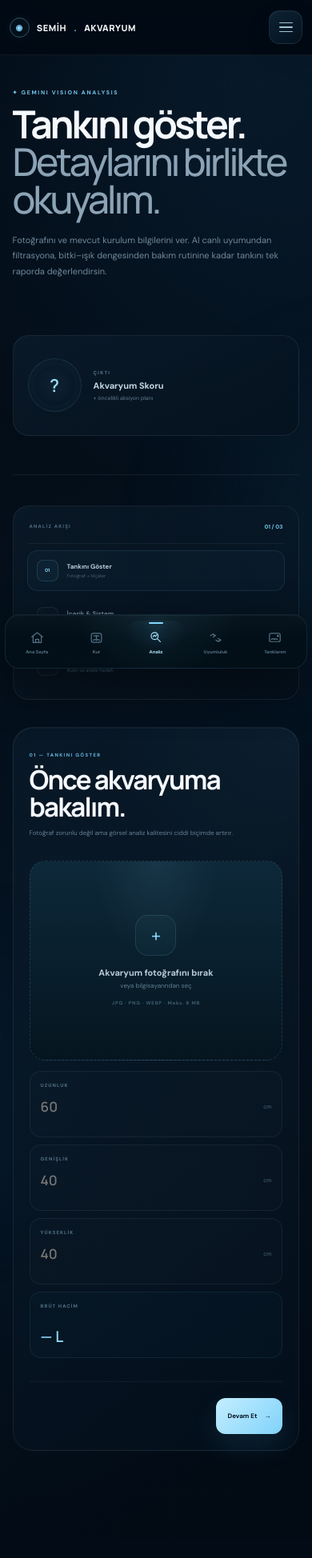
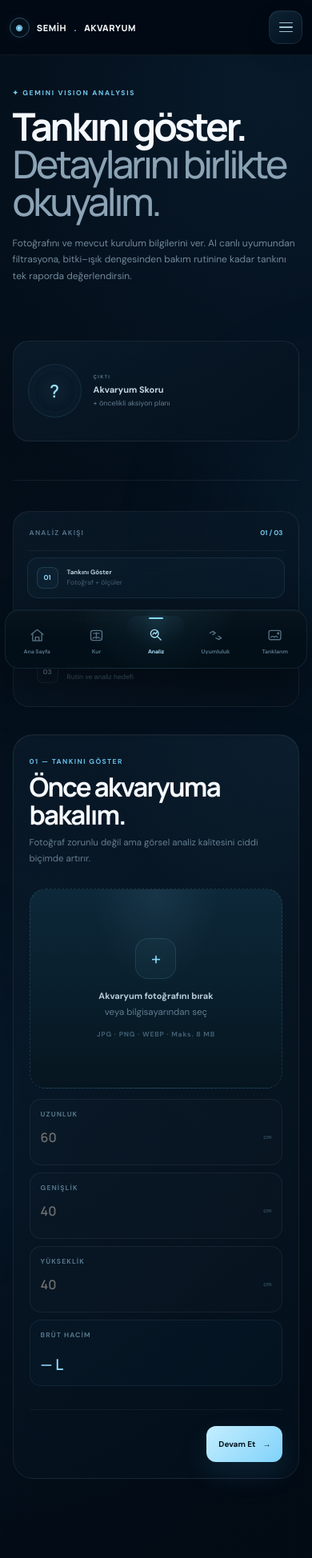
Before and after one commit to bidimenu/semih-akvaryum, a Flask app: page /akvaryum-analiz in a window 390 px wide. Shown: the top 1948 px of the page at 80% size. Run offline with Flask 3, Linux system fonts and the light colour scheme; the visitor is signed in with stand-in values (Sample User, id 1); some libraries are stand-ins or nearby versions.

Commit message:
update text boyut

```diff
--- /dev/null
+++ b/static/css/readability.css
@@ -0,0 +1,553 @@
+/* =====================================================
+   SEMİH.AKVARYUM — READABILITY PASS V1
+   Başlık boyutlarına dokunmaz.
+   Küçük UI metinlerini ve body copy'yi okunabilir yapar.
+===================================================== */
+
+
+/* -----------------------------------------------------
+   GENERAL BODY COPY
+----------------------------------------------------- */
+
+body p {
+    font-size: 11px !important;
+    line-height: 1.72 !important;
+}
+
+body small {
+    font-size: 8px !important;
+    line-height: 1.45;
+}
+
+
+/* Normal UI actions — hero / page titles unaffected. */
+body button,
+body input,
+body textarea,
+body select {
+    font-size: 10px;
+}
+
+
+/* -----------------------------------------------------
+   MICRO LABELS / METADATA
+   These were frequently 5–7px in the original visual system.
+----------------------------------------------------- */
+
+.analysis-kicker,
+.compat-kicker,
+.result-kicker,
+.auth-kicker,
+.profile-kicker,
+.tank-detail-kicker,
+.builder-eyebrow,
+.community-join-kicker,
+
+.analysis-progress-head span,
+.analysis-progress-head strong,
+.analysis-step-nav > span,
+.analysis-step-nav small,
+.analysis-progress-note span,
+.analysis-step-head > span,
+.analysis-upload-preview > span,
+.analysis-dimensions label > span,
+.analysis-volume-live > span,
+.analysis-field > span,
+.analysis-choice-title,
+.analysis-char-count,
+.analysis-choice-grid small,
+.analysis-result-topbar > span,
+.analysis-result-meta span,
+.analysis-score-card > span,
+.analysis-score-breakdown article > span,
+.analysis-result-section-head > span,
+.analysis-result-section-head small,
+.analysis-issue > span,
+.analysis-issue > div strong,
+.analysis-system-recommendations span,
+.analysis-visual-findings article > div span,
+.analysis-chat-badge,
+.analysis-chat-label,
+.analysis-chat-label > span,
+.analysis-chat-form-bottom small,
+
+.compat-progress-head span,
+.compat-progress-head strong,
+.compat-step-nav > span,
+.compat-step-nav small,
+.compat-progress-note span,
+.compat-step-head > span,
+.compat-dimensions label > span,
+.compat-volume-live > span,
+.compat-field > span,
+.compat-candidate-card label > span,
+.compat-field small,
+.compat-popular > span,
+.compat-result-topbar > span,
+.compat-result-meta span,
+.compat-score-card > span,
+.compat-score-breakdown article > span,
+.compat-result-section-head > span,
+.compat-result-section-head small,
+.compat-species-main > span,
+.compat-recommended-count span,
+.compat-species-facts span,
+.compat-conflict > span,
+.compat-top-recommendation > span,
+.compat-conditions > span,
+.compat-alternatives article > span,
+
+.field-label,
+.dimension-label,
+.volume-preview small,
+.dream-meta,
+.final-ready-card span,
+.submitted-summary span,
+.builder-mobile-progress > span,
+.builder-loading-kicker,
+
+.result-hero-meta span,
+.result-score-top,
+.result-warning-head small,
+.result-section-heading > span,
+.result-section-heading small,
+.result-design-main > span,
+.result-mini-card > span,
+.result-info-card > span,
+.equipment-category small,
+.livestock-card-top,
+.livestock-period span,
+.plant-card > div span,
+.result-parameters span,
+.budget-total span,
+.result-maintenance-list span,
+.timeline-marker,
+.result-timeline article > div:nth-child(2) > span,
+.result-why-list p span,
+.result-alternatives-head > span,
+
+.auth-story-features span,
+.auth-preview-content span,
+.auth-field > span,
+.auth-checkbox,
+.profile-stats span,
+.profile-tank-score,
+.profile-tank-content > span,
+
+.tank-detail-saved,
+.tank-detail-score,
+.tank-detail-visual-label span,
+.tank-detail-meta span,
+.tank-detail-section-head small,
+.tank-detail-large-card > span,
+.tank-detail-small-card > span,
+.tank-detail-livestock article > div,
+.tank-detail-parameters span,
+.tank-equipment-category small,
+.tank-ai-context-badge,
+.tank-ai-message-label,
+.tank-ai-message-label span,
+.tank-ai-form-bottom small,
+.tank-tool-number,
+.tank-revision-meta > span,
+
+.feature-label,
+.summary-label,
+.community-photo-label,
+.community-tank-meta,
+.question-meta,
+.question-tags span {
+    font-size: 7.8px !important;
+    line-height: 1.35;
+}
+
+
+/* -----------------------------------------------------
+   SMALL BODY / CARD COPY
+----------------------------------------------------- */
+
+.analysis-error p,
+.analysis-progress-note p,
+.analysis-step-head p,
+.analysis-upload-preview p,
+.analysis-final-note p,
+.analysis-system-body > p,
+.analysis-issue > p,
+.analysis-issue > div p,
+.analysis-visual-findings article > p,
+.analysis-top-actions p,
+.analysis-result-footer p,
+.analysis-chat-head p,
+.analysis-chat-empty p,
+.analysis-chat-message p,
+
+.compat-error p,
+.compat-progress-note p,
+.compat-step-head p,
+.compat-final-note p,
+.compat-conflict p,
+.compat-assessment-list article > p,
+.compat-conditions > div p,
+.compat-no-condition,
+.compat-alternatives p,
+.compat-result-footer p,
+
+.builder-sidebar-note p,
+.budget-field > p,
+.species-note p,
+.builder-api-error p,
+
+.equipment-main p,
+.livestock-card > p,
+.plant-card > p,
+.result-info-card p,
+.water-note,
+.budget-row p,
+.result-maintenance-list p,
+.result-alternative-grid p,
+
+.auth-story-features p,
+.auth-panel-head p,
+.auth-remember p,
+.profile-identity p,
+.profile-tank-content p,
+
+.tank-detail-alert p,
+.tank-detail-large-card p,
+.tank-detail-livestock p,
+.tank-detail-equipment article > div:nth-child(2) p,
+.tank-detail-actions p,
+.tank-ai-head p,
+.tank-ai-message p,
+.tank-ai-empty p,
+.tank-revision-card > p,
+.tank-danger-card > p,
+.tank-delete-dialog > p {
+    font-size: 10.5px !important;
+    line-height: 1.68 !important;
+}
+
+
+/* -----------------------------------------------------
+   BUTTONS / CHIPS / SMALL ACTIONS
+----------------------------------------------------- */
+
+.analysis-next,
+.analysis-submit,
+.analysis-back,
+.analysis-result-topbar a,
+.analysis-result-footer > a,
+.analysis-chat-prompts button,
+.analysis-chat-form-bottom button,
+
+.compat-next,
+.compat-submit,
+.compat-back,
+.compat-result-topbar a,
+.compat-popular button,
+.compat-result-footer > a,
+
+.quick-species-list button,
+.builder-validation-message,
+
+.profile-new-tank,
+.empty-create-button,
+.nav-logout-button,
+.auth-back,
+.auth-switch,
+
+.tank-detail-back,
+.tank-detail-actions > a,
+.tank-ai-quick-prompts button,
+.tank-ai-form-bottom button,
+.tank-revision-form button,
+.tank-delete-open,
+.tank-delete-actions button {
+    font-size: 9px !important;
+}
+
+
+/* -----------------------------------------------------
+   FORMS
+----------------------------------------------------- */
+
+.analysis-field input,
+.analysis-field textarea,
+.compat-field input,
+.compat-field textarea,
+.compat-candidate-card input {
+    font-size: 11px !important;
+}
+
+input::placeholder,
+textarea::placeholder {
+    opacity: .92;
+}
+
+
+/* =====================================================
+   MOBILE READABILITY
+===================================================== */
+
+@media (max-width: 900px) {
+
+    body p {
+        font-size: 12px !important;
+        line-height: 1.72 !important;
+    }
+
+    body small {
+        font-size: 9px !important;
+    }
+
+
+    /*
+       16px prevents Safari/iOS from zooming the page when
+       focusing an input. It also makes forms much easier to read.
+    */
+    body input,
+    body textarea,
+    body select {
+        font-size: 16px !important;
+        line-height: 1.5;
+    }
+
+
+    body button {
+        font-size: 10px;
+    }
+
+
+    .analysis-kicker,
+    .compat-kicker,
+    .result-kicker,
+    .auth-kicker,
+    .profile-kicker,
+    .tank-detail-kicker,
+    .builder-eyebrow,
+    .community-join-kicker,
+
+    .analysis-progress-head span,
+    .analysis-progress-head strong,
+    .analysis-step-nav > span,
+    .analysis-step-nav small,
+    .analysis-progress-note span,
+    .analysis-step-head > span,
+    .analysis-upload-preview > span,
+    .analysis-dimensions label > span,
+    .analysis-volume-live > span,
+    .analysis-field > span,
+    .analysis-choice-title,
+    .analysis-char-count,
+    .analysis-choice-grid small,
+    .analysis-result-topbar > span,
+    .analysis-result-meta span,
+    .analysis-score-card > span,
+    .analysis-score-breakdown article > span,
+    .analysis-result-section-head > span,
+    .analysis-result-section-head small,
+    .analysis-issue > span,
+    .analysis-issue > div strong,
+    .analysis-system-recommendations span,
+    .analysis-visual-findings article > div span,
+    .analysis-chat-badge,
+    .analysis-chat-label,
+    .analysis-chat-label > span,
+    .analysis-chat-form-bottom small,
+
+    .compat-progress-head span,
+    .compat-progress-head strong,
+    .compat-step-nav > span,
+    .compat-step-nav small,
+    .compat-progress-note span,
+    .compat-step-head > span,
+    .compat-dimensions label > span,
+    .compat-volume-live > span,
+    .compat-field > span,
+    .compat-candidate-card label > span,
+    .compat-field small,
+    .compat-popular > span,
+    .compat-result-topbar > span,
+    .compat-result-meta span,
+    .compat-score-card > span,
+    .compat-score-breakdown article > span,
+    .compat-result-section-head > span,
+    .compat-result-section-head small,
+    .compat-species-main > span,
+    .compat-recommended-count span,
+    .compat-species-facts span,
+    .compat-conflict > span,
+    .compat-top-recommendation > span,
+    .compat-conditions > span,
+    .compat-alternatives article > span,
+
+    .field-label,
+    .dimension-label,
+    .volume-preview small,
+    .dream-meta,
+    .final-ready-card span,
+    .submitted-summary span,
+    .builder-mobile-progress > span,
+    .builder-loading-kicker,
+
+    .result-hero-meta span,
+    .result-score-top,
+    .result-warning-head small,
+    .result-section-heading > span,
+    .result-section-heading small,
+    .result-design-main > span,
+    .result-mini-card > span,
+    .result-info-card > span,
+    .equipment-category small,
+    .livestock-card-top,
+    .livestock-period span,
+    .plant-card > div span,
+    .result-parameters span,
+    .budget-total span,
+    .result-maintenance-list span,
+    .timeline-marker,
+    .result-timeline article > div:nth-child(2) > span,
+    .result-why-list p span,
+    .result-alternatives-head > span,
+
+    .auth-story-features span,
+    .auth-preview-content span,
+    .auth-field > span,
+    .auth-checkbox,
+    .profile-stats span,
+    .profile-tank-score,
+    .profile-tank-content > span,
+
+    .tank-detail-saved,
+    .tank-detail-score,
+    .tank-detail-visual-label span,
+    .tank-detail-meta span,
+    .tank-detail-section-head small,
+    .tank-detail-large-card > span,
+    .tank-detail-small-card > span,
+    .tank-detail-livestock article > div,
+    .tank-detail-parameters span,
+    .tank-equipment-category small,
+    .tank-ai-context-badge,
+    .tank-ai-message-label,
+    .tank-ai-message-label span,
+    .tank-ai-form-bottom small,
+    .tank-tool-number,
+    .tank-revision-meta > span,
+
+    .feature-label,
+    .summary-label,
+    .community-photo-label,
+    .community-tank-meta,
+    .question-meta,
+    .question-tags span {
+        font-size: 8.6px !important;
+    }
+
+
+    .analysis-error p,
+    .analysis-progress-note p,
+    .analysis-step-head p,
+    .analysis-upload-preview p,
+    .analysis-final-note p,
+    .analysis-system-body > p,
+    .analysis-issue > p,
+    .analysis-issue > div p,
+    .analysis-visual-findings article > p,
+    .analysis-top-actions p,
+    .analysis-result-footer p,
+    .analysis-chat-head p,
+    .analysis-chat-empty p,
+    .analysis-chat-message p,
+
+    .compat-error p,
+    .compat-progress-note p,
+    .compat-step-head p,
+    .compat-final-note p,
+    .compat-conflict p,
+    .compat-assessment-list article > p,
+    .compat-conditions > div p,
+    .compat-no-condition,
+    .compat-alternatives p,
+    .compat-result-footer p,
+
+    .builder-sidebar-note p,
+    .budget-field > p,
+    .species-note p,
+    .builder-api-error p,
+
+    .equipment-main p,
+    .livestock-card > p,
+    .plant-card > p,
+    .result-info-card p,
+    .water-note,
+    .budget-row p,
+    .result-maintenance-list p,
+    .result-alternative-grid p,
+
+    .auth-story-features p,
+    .auth-panel-head p,
+    .auth-remember p,
+    .profile-identity p,
+    .profile-tank-content p,
+
+    .tank-detail-alert p,
+    .tank-detail-large-card p,
+    .tank-detail-livestock p,
+    .tank-detail-equipment article > div:nth-child(2) p,
+    .tank-detail-actions p,
+    .tank-ai-head p,
+    .tank-ai-message p,
+    .tank-ai-empty p,
+    .tank-revision-card > p,
+    .tank-danger-card > p,
+    .tank-delete-dialog > p {
+        font-size: 11.5px !important;
+    }
+
+
+    .analysis-next,
+    .analysis-submit,
+    .analysis-back,
+    .analysis-result-topbar a,
+    .analysis-result-footer > a,
+    .analysis-chat-prompts button,
+    .analysis-chat-form-bottom button,
+
+    .compat-next,
+    .compat-submit,
+    .compat-back,
+    .compat-result-topbar a,
+    .compat-popular button,
+    .compat-result-footer > a,
+
+    .quick-species-list button,
+    .builder-validation-message,
+
+    .profile-new-tank,
+    .empty-create-button,
+    .nav-logout-button,
+    .auth-back,
+    .auth-switch,
+
+    .tank-detail-back,
+    .tank-detail-actions > a,
+    .tank-ai-quick-prompts button,
+    .tank-ai-form-bottom button,
+    .tank-revision-form button,
+    .tank-delete-open,
+    .tank-delete-actions button {
+        font-size: 10px !important;
+    }
+
+}
+
+
+/* Very narrow phones: keep nav labels readable without clipping. */
+@media (max-width: 390px) {
+
+    .mobile-bottom-item strong {
+        font-size: 7px !important;
+    }
+
+}
--- a/static/css/style.css
+++ b/static/css/style.css
@@ -3106,7 +3106,7 @@ a {
     main {
         padding-bottom:
             calc(
-                78px
+                86px
                 + env(safe-area-inset-bottom)
             );
     }
@@ -3127,7 +3127,7 @@ a {
                 env(safe-area-inset-bottom)
             );
 
-        min-height: 66px;
+        min-height: 72px;
 
         padding: 7px 6px;
 
@@ -3184,7 +3184,7 @@ a {
         position: relative;
 
         min-width: 0;
-        min-height: 52px;
+        min-height: 58px;
 
         padding: 5px 2px;
 
@@ -3238,8 +3238,8 @@ a {
     }
 
     .mobile-bottom-icon {
-        width: 24px;
-        height: 24px;
+        width: 28px;
+        height: 28px;
 
         display: grid;
         place-items: center;
@@ -3250,8 +3250,8 @@ a {
     }
 
     .mobile-bottom-icon svg {
-        width: 20px;
-        height: 20px;
+        width: 23px;
+        height: 23px;
 
         overflow: visible;
 
@@ -3275,7 +3275,7 @@ a {
         text-align: center;
 
         font:
-            700 6.4px/1
+            700 7.6px/1
             "DM Sans", sans-serif;
 
         letter-spacing: -.08px;
@@ -3348,12 +3348,12 @@ a {
     }
 
     .mobile-bottom-icon svg {
-        width: 19px;
-        height: 19px;
+        width: 21px;
+        height: 21px;
     }
 
     .mobile-bottom-item strong {
-        font-size: 5.9px;
-    }
-
-}
+        font-size: 6.9px;
+    }
+
+}
--- a/templates/base.html
+++ b/templates/base.html
@@ -21,7 +21,7 @@
 
     <link
         rel="stylesheet"
-        href="{{ url_for('static', filename='css/style.css', v='20260817-2') }}"
+        href="{{ url_for('static', filename='css/style.css', v='20260817-3') }}"
     >
 
     <link
@@ -30,6 +30,11 @@
     >
 
     {% block extra_css %}{% endblock %}
+
+    <link
+        rel="stylesheet"
+        href="{{ url_for('static', filename='css/readability.css', v='20260817-1') }}"
+    >
 </head>
 
 <body>
```
